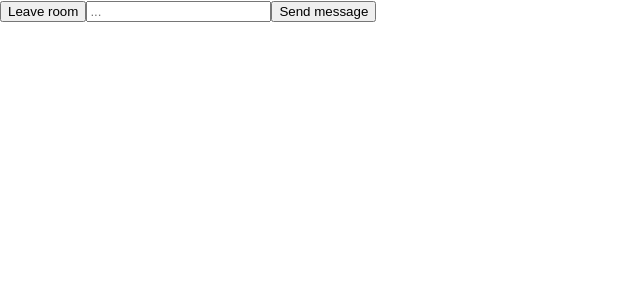
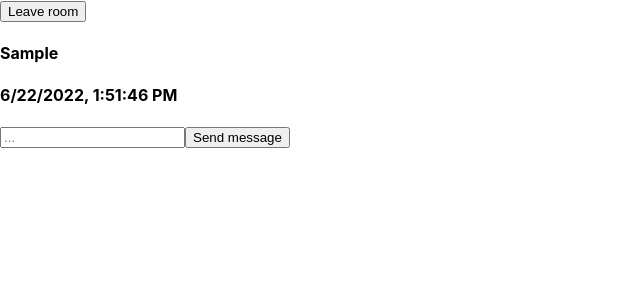
Before and after one commit to cme-timothy/realtime-chat-klient, a React (Create React App) app: page /chatroom/1 in a window 1280 px wide. Both pictures are taken after typing "Sample" into the empty fields and a click on the button "Send message". Shown: the top 300 px of the page, without its empty margins (0-640 px from the left). Built offline with nearby package versions, Linux system fonts and the light colour scheme; no server answers.

Commit message:
socket.io messages working  with database and klients

```diff
--- /dev/null
+++ b/src/components/Message.jsx
@@ -0,0 +1,11 @@
+function Message(props) {
+  return (
+    <div>
+      <h4>{props.username}</h4>
+      <h4>{props.message}</h4>
+      <h4>{props.timestamp}</h4>
+    </div>
+  );
+}
+
+export default Message;
--- a/src/pages/ChatRoom.jsx
+++ b/src/pages/ChatRoom.jsx
@@ -1,15 +1,40 @@
 import { useState, useContext, useEffect } from "react";
 import { useParams, Link } from "react-router-dom";
 import SocketContext from "../context/socket";
+import Message from "../components/Message";
+import { useRecoilValue } from "recoil";
+import { user } from "../Recoil/user/atom";
 
 function ChatRoom() {
   const socket = useContext(SocketContext);
   const params = useParams();
   const [message, setMessage] = useState("");
+  const [allMessages, setAllMessages] = useState([]);
+  const username = useRecoilValue(user);
+
+  useEffect(() => {
+    socket.emit("get_messages", params.roomId);
+    socket.on("all_messages", (data) => {
+      const parsedData = JSON.parse(data);
+      setAllMessages(parsedData);
+    });
+    return () => socket.off();
+  }, []);
 
   useEffect(() => {
     socket.on("new_message", (data) => {
-      console.log(data);
+      const parsedData = JSON.parse(data);
+      setAllMessages((prevItems) => {
+        return [
+          ...prevItems,
+          {
+            message: parsedData.message,
+            room: parsedData.message,
+            username: parsedData.username,
+            timestamp: parsedData.timestamp,
+          },
+        ];
+      });
     });
 
     return () => socket.off();
@@ -26,18 +51,50 @@ function ChatRoom() {
 
   function createMessageOnClick() {
     if (message !== "") {
+      const timestamp = new Date().toLocaleString();
+      setAllMessages((prevItems) => {
+        return [
+          ...prevItems,
+          {
+            message: message,
+            room: params.roomId,
+            username: username,
+            timestamp: timestamp,
+          },
+        ];
+      });
       const data = JSON.stringify({
-        roomName: params.roomId,
         message: message,
+        room: params.roomId,
+        username: username,
+        timestamp: timestamp,
       });
-      socket.emit("message", data);
+      socket.emit("add_message", data);
       setMessage("");
     }
   }
 
   function createMessageOnEnter(event) {
     if (event.key === "Enter" && message !== "") {
-      socket.emit("message", message);
+      const timestamp = new Date().toLocaleString();
+      setAllMessages((prevItems) => {
+        return [
+          ...prevItems,
+          {
+            message: message,
+            room: params.roomId,
+            username: username,
+            timestamp: timestamp,
+          },
+        ];
+      });
+      const data = JSON.stringify({
+        message: message,
+        room: params.roomId,
+        username: username,
+        timestamp: timestamp,
+      });
+      socket.emit("add_message", data);
       setMessage("");
     }
   }
@@ -47,6 +104,16 @@ function ChatRoom() {
       <Link key={params.roomId} to={"/"}>
         <button onClick={() => leaveRoom(params.roomId)}>Leave room</button>
       </Link>
+      {allMessages.map((data, index) => {
+        return (
+          <Message
+            key={index}
+            message={data.message}
+            username={data.username}
+            timestamp={data.timestamp}
+          />
+        );
+      })}
       <input
         className="inputBox"
         placeholder="..."
```
